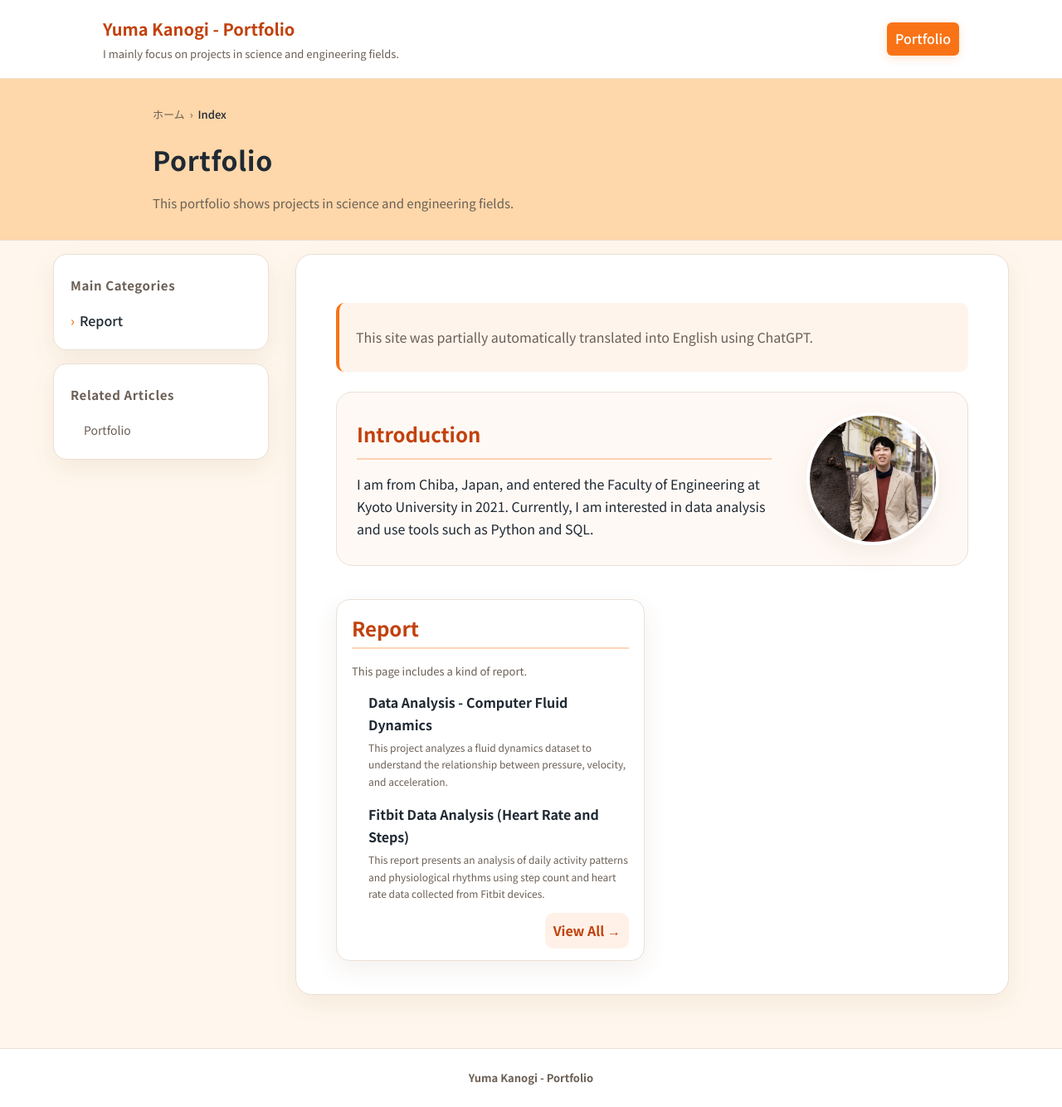
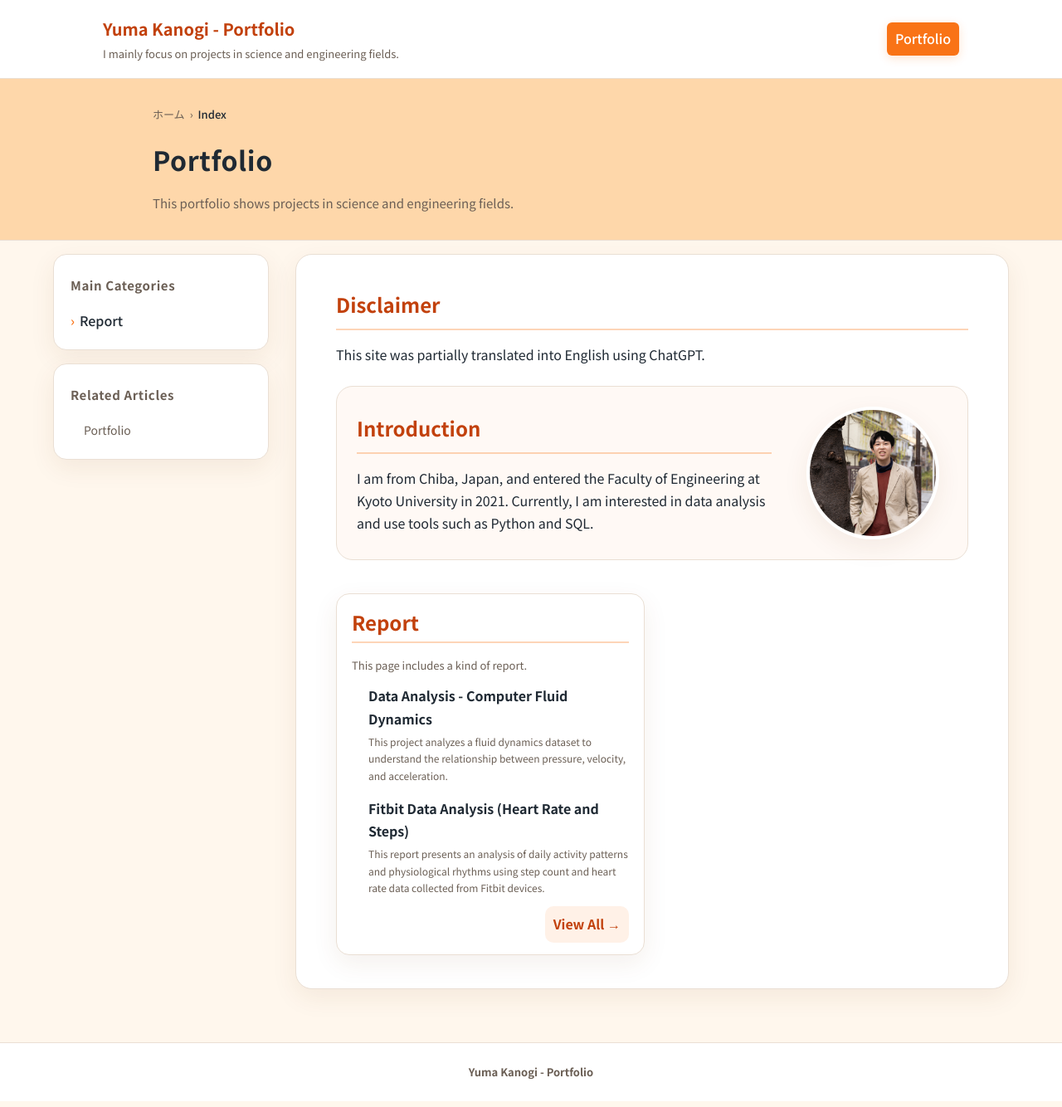
Before and after one commit to entfrem0/portfolio, a Jekyll site: the page built from docs/index.md, in a window 1280 px wide. Shown: the whole page at 83% size. Built offline with Jekyll 4.4.1, drawn with Linux system fonts in a browser that asks for light colours.

Commit message:
但し書きを書く

```diff
--- a/docs/index.md
+++ b/docs/index.md
@@ -7,7 +7,8 @@ nav_order: 0
 sidebar_title: Related Articles
 ---
 
->This site was partially automatically translated into English using ChatGPT.
+## Disclaimer
+This site was partially translated into English using ChatGPT.
 
 <div class="intro-profile">
   <div class="intro-profile__text">
```
